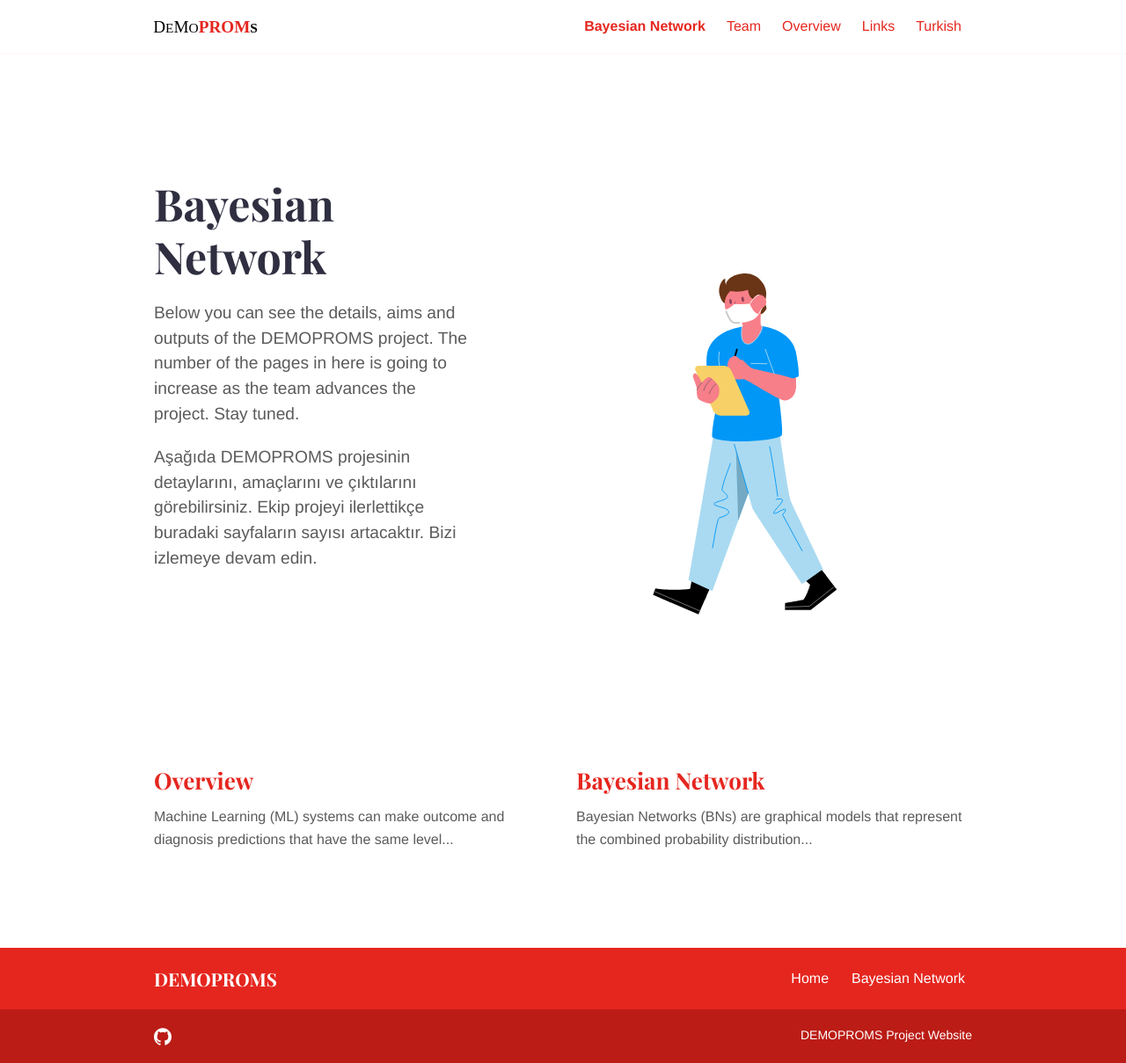
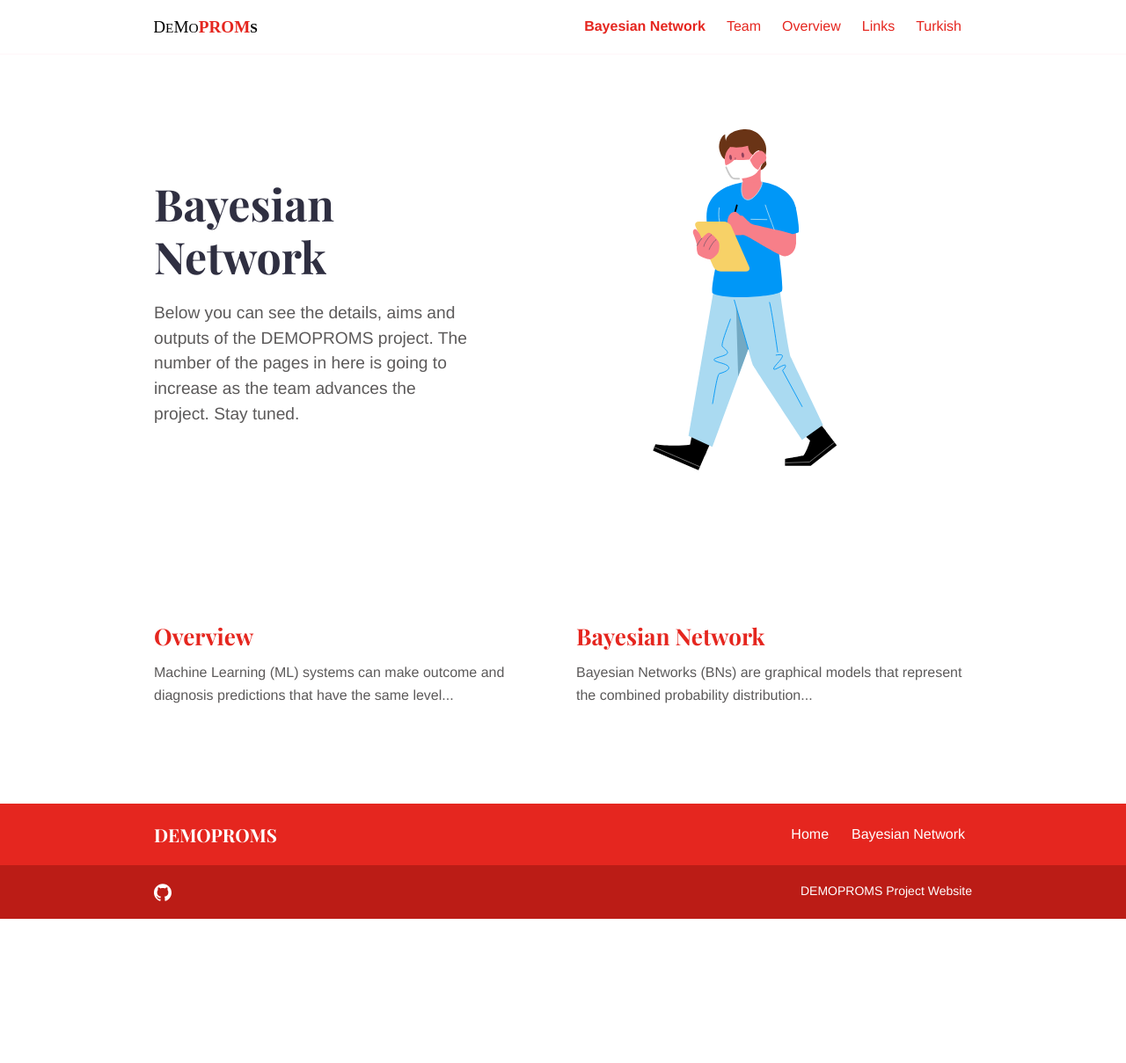
Before and after one commit to emreercin/demoproms, a Jekyll site: the page built from services.md, in a window 1280 px wide. Shown: the whole page at 88% size. Built offline with Jekyll 4.4.1, drawn with Linux system fonts in a browser that asks for light colours; after the commit the page ends 1045 px from its top, so only the background shows below that.

Commit message:
No Turkish

```diff
--- a/services.md
+++ b/services.md
@@ -10,5 +10,3 @@ intro_image_hide_on_mobile: true
 # Bayesian Network
 
 Below you can see the details, aims and outputs of the DEMOPROMS project. The number of the pages in here is going to increase as the team advances the project. Stay tuned.
-
-Aşağıda DEMOPROMS projesinin detaylarını, amaçlarını ve çıktılarını görebilirsiniz. Ekip projeyi ilerlettikçe buradaki sayfaların sayısı artacaktır. Bizi izlemeye devam edin.
```
